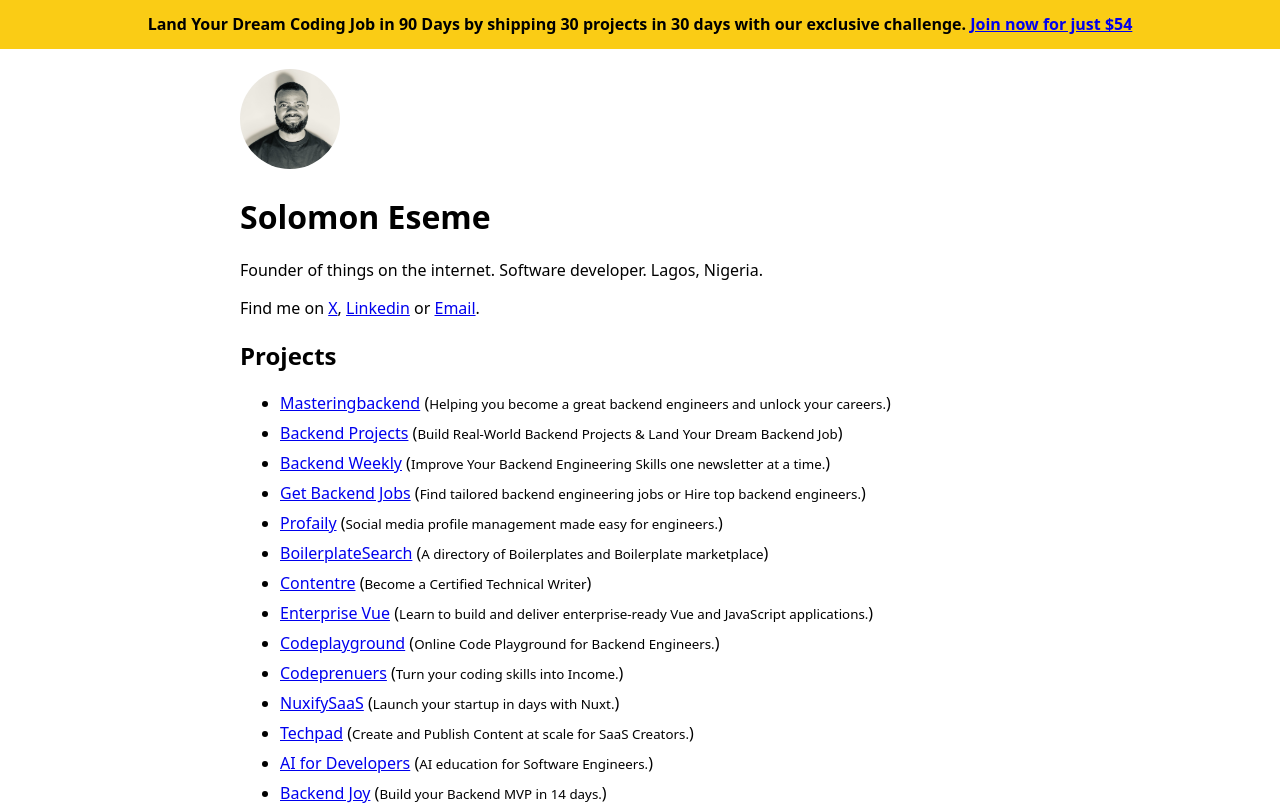
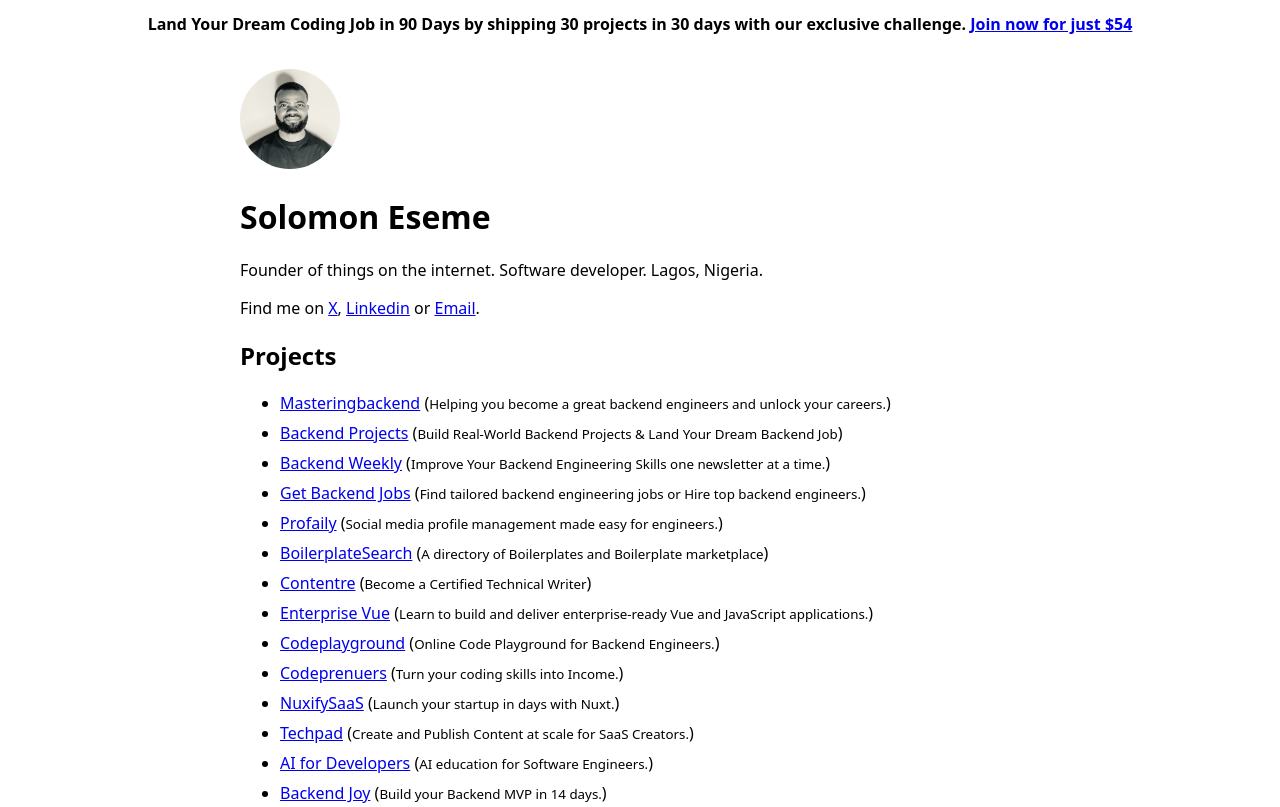
Before and after one commit to Kaperskyguru/solomoneseme, a plain HTML site: page index.html in a window 1280 px wide. Shown: the top 807 px of the page. Drawn offline with Linux system fonts and the light colour scheme.

Commit message:
Update index.html

```diff
--- a/index.html
+++ b/index.html
@@ -48,7 +48,7 @@
 
 <body>
     <div
-    style="position: sticky; top: 0; margin-bottom: 20px; display: flex; justify-content: center;   background-color: rgb(250 204 21/1);"
+    style="position: sticky; top: 0; margin-bottom: 20px; display: flex; justify-content: center;"
   >
     <h2
       class="flex items-center gap-1.5 text-xs font-medium text-black md:text-base"
```
